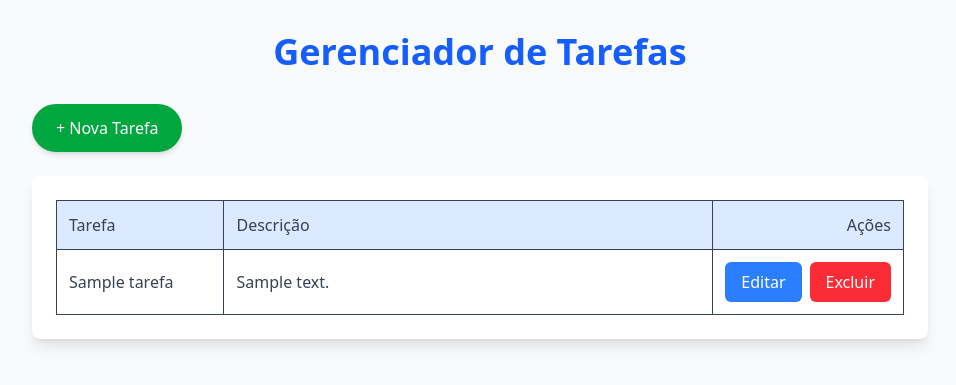
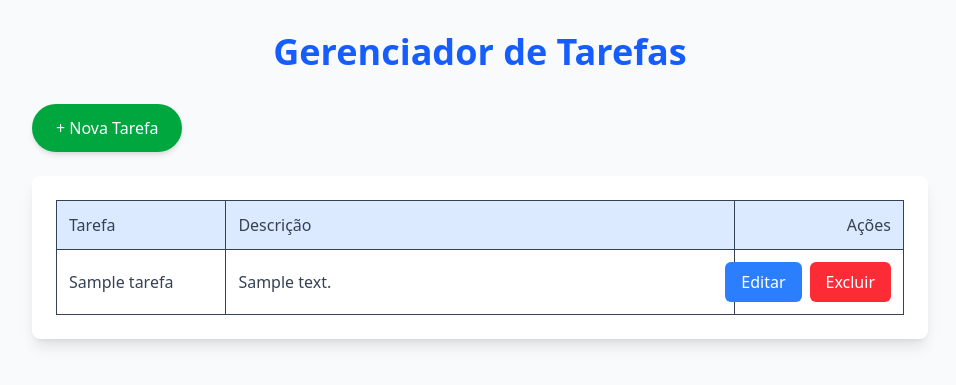
Before and after one commit to GabrielCabral4/DjangoCrud, a Django app: page / in a window 1280 px wide. Shown: the top 385 px of the page, without its empty margins (160-1116 px from the left). Run offline with Django 5.2, Linux system fonts and the light colour scheme; tables that the repository leaves empty hold one stand-in row (values such as "Sample post"); style sheets or scripts are compiled from the project's sources.

Commit message:
Ajuste na tabela

```diff
--- a/tarefas/templates/tarefas/lista.html
+++ b/tarefas/templates/tarefas/lista.html
@@ -24,7 +24,7 @@
 
             <!-- Tabela de Tarefas -->
             <div class="bg-white shadow-lg rounded-lg p-6">
-                <table class="w-full border-collapse text-gray-700">
+                <table class="table-fixed w-full border-collapse text-gray-700">
                     <thead>
                         <tr class="bg-blue-100">
                             <th class="border p-3 text-left font-medium w-1/5">Tarefa</th>
```
